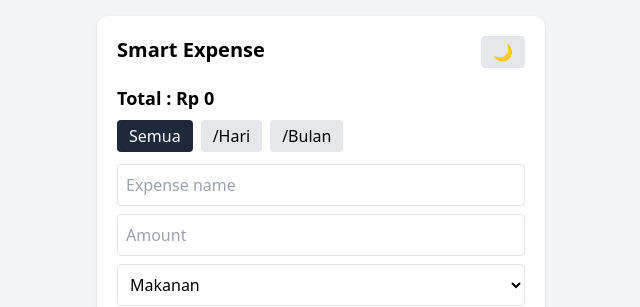
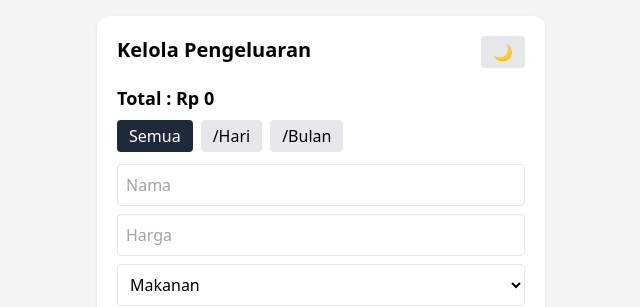
Before and after one commit to ayudhaa/expense-tracker, a React (Vite) app: page / in a window 1280 px wide. Shown: the top 307 px of the page, without its empty margins (319-959 px from the left). Built offline with nearby package versions, Linux system fonts and the light colour scheme; the HTML template or start-up script is replaced by a standard one; what notiflix would draw is missing.

Commit message:
enhancement name

```diff
--- a/src/App.jsx
+++ b/src/App.jsx
@@ -73,7 +73,7 @@ return(
 <div className="flex justify-between mb-4">
 
 <h1 className="text-xl font-bold">
-Smart Expense
+Kelola Pengeluaran
 </h1>
 
 <button
--- a/src/components/ExpenseForm.jsx
+++ b/src/components/ExpenseForm.jsx
@@ -42,7 +42,7 @@ return(
 
 <input
 className="border p-2 rounded w-full bg-white dark:bg-gray-700"
-placeholder="Expense name"
+placeholder="Nama"
 value={title}
 onChange={(e)=>setTitle(e.target.value)}
 />
@@ -50,7 +50,7 @@ onChange={(e)=>setTitle(e.target.value)}
 <input
 type="number"
 className="border p-2 rounded w-full bg-white dark:bg-gray-700"
-placeholder="Amount"
+placeholder="Harga"
 value={amount}
 onChange={(e)=>setAmount(e.target.value)}
 />
```
